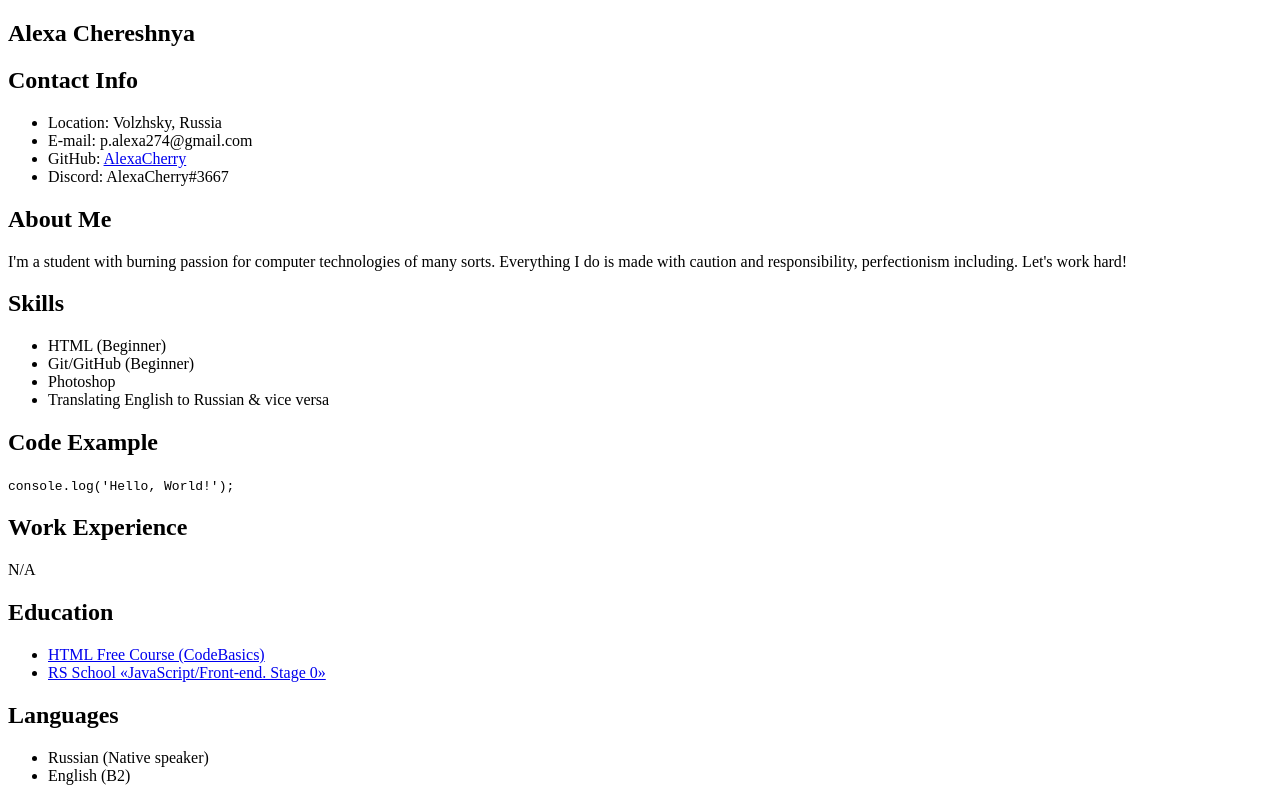
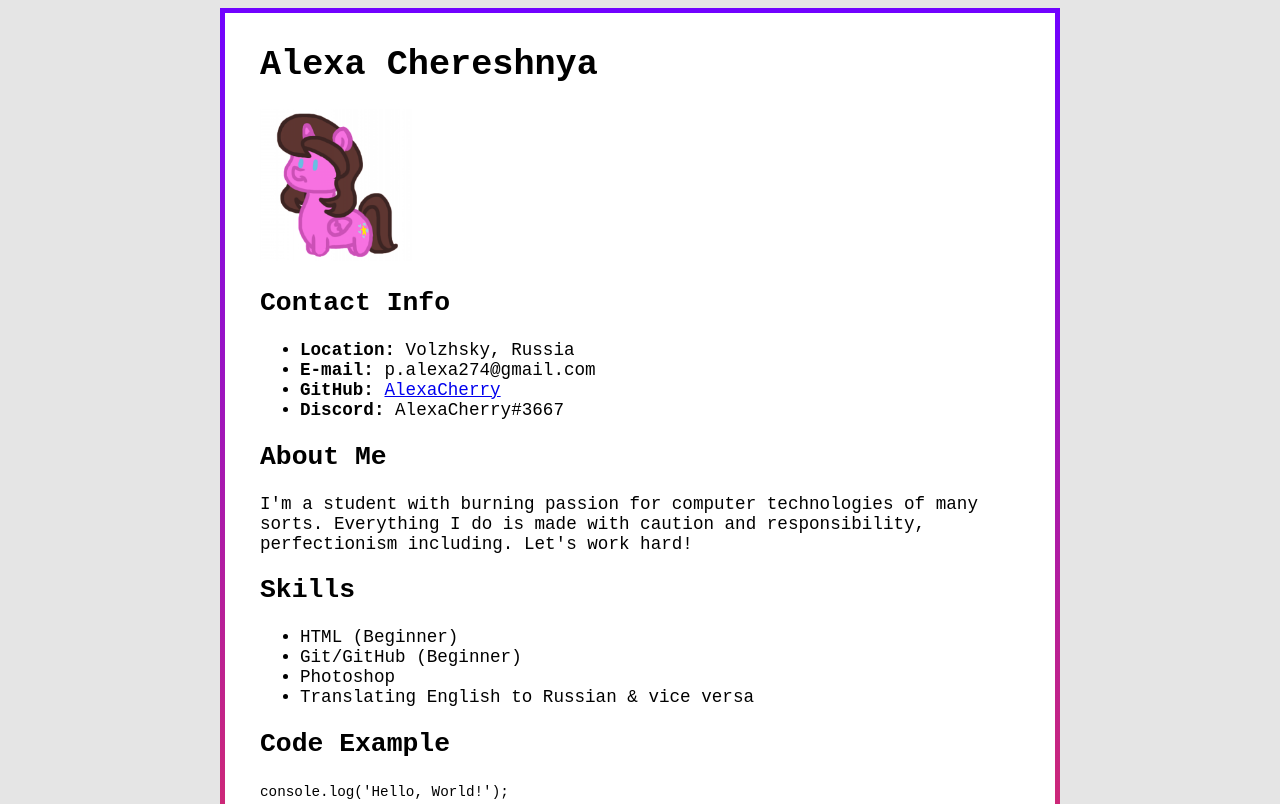
Before and after one commit to AlexaCherry/rsschool-cv, a plain HTML site: page index.html in a window 1280 px wide. Shown: the top 804 px of the page. Drawn offline with Linux system fonts and the light colour scheme.

Commit message:
style: implement css

```diff
--- a/index.html
+++ b/index.html
@@ -1,21 +1,24 @@
 <!DOCTYPE html>
-<html lang="ru">
+<html lang="en">
     <head>
         <meta charset="UTF-8">
-        <title>Alexa Chereshnya</title>
+        <meta name="viewport" content="width=device-width, initial-scale=1.0">
+        <title>Alexa Chereshnya - cv</title>
         <link rel="stylesheet" href="style.css">
     </head>
     <body>
+        <main class="main-container border-gradient">
             <header>
-            <h2>Alexa Chereshnya</h2>
+                <h1>Alexa Chereshnya</h1>
+                <img src="assets/img/avatar.png" alt="Avatar" width="20%">
             </header>
             <section>
                 <h2>Contact Info</h2>
                 <ul>
-                <li>Location: Volzhsky, Russia</li>
-                <li>E-mail: p.alexa274@gmail.com</li>
-                <li>GitHub: <a href="https://github.com/AlexaCherry">AlexaCherry</a></li>
-                <li>Discord: AlexaCherry#3667</li>
+                    <li><b>Location:</b> Volzhsky, Russia</li>
+                    <li><b>E-mail:</b> p.alexa274@gmail.com</li>
+                    <li><b>GitHub:</b> <a href="https://github.com/AlexaCherry" target="_blank">AlexaCherry</a></li>
+                    <li><b>Discord:</b> AlexaCherry#3667</li>
                 </ul>
             </section>
             <section>
@@ -43,8 +46,8 @@
             <section>
                 <h2>Education</h2>
                 <ul>
-                <li><a href="https://code-basics.com/languages/html">HTML Free Course (CodeBasics)</a></li>
-                <li><a href="https://rs.school/js-stage0/">RS School «JavaScript/Front-end. Stage 0»</a></li>
+                    <li><a href="https://code-basics.com/languages/html" target="_blank">HTML Free Course (CodeBasics)</a></li>
+                    <li><a href="https://rs.school/js-stage0/" target="_blank">RS School «JavaScript/Front-end. Stage 0»</a></li>
                 </ul>
             </section>
             <section>
@@ -54,5 +57,9 @@
                     <li>English (B2)</li>
                 </ul>
             </section>
+            <footer>
+
+            </footer>
+        </main>
     </body>
 </html>
--- a/style.css
+++ b/style.css
@@ -1,7 +1,17 @@
-.body {
-    margin: 2;
-    padding: 0;
-    border: none;
+body {
+    background-color: #e5e5e5;
     font-family: 'Courier New', Courier, monospace;
-    font-size: 14px;
+    font-size: 110%;
 }
+.main-container {
+    margin-left: auto;
+    margin-right: auto;
+    width: 760px;
+    background-color: white;
+}
+.border-gradient {
+    padding: 0.5em 2em 2em;
+    border: 5px solid;
+    border-image-slice: 1;
+    border-image-source: linear-gradient(#7102ff, #f83939);
+}
```
Lines whose indentation alone changed are shown as unchanged.
